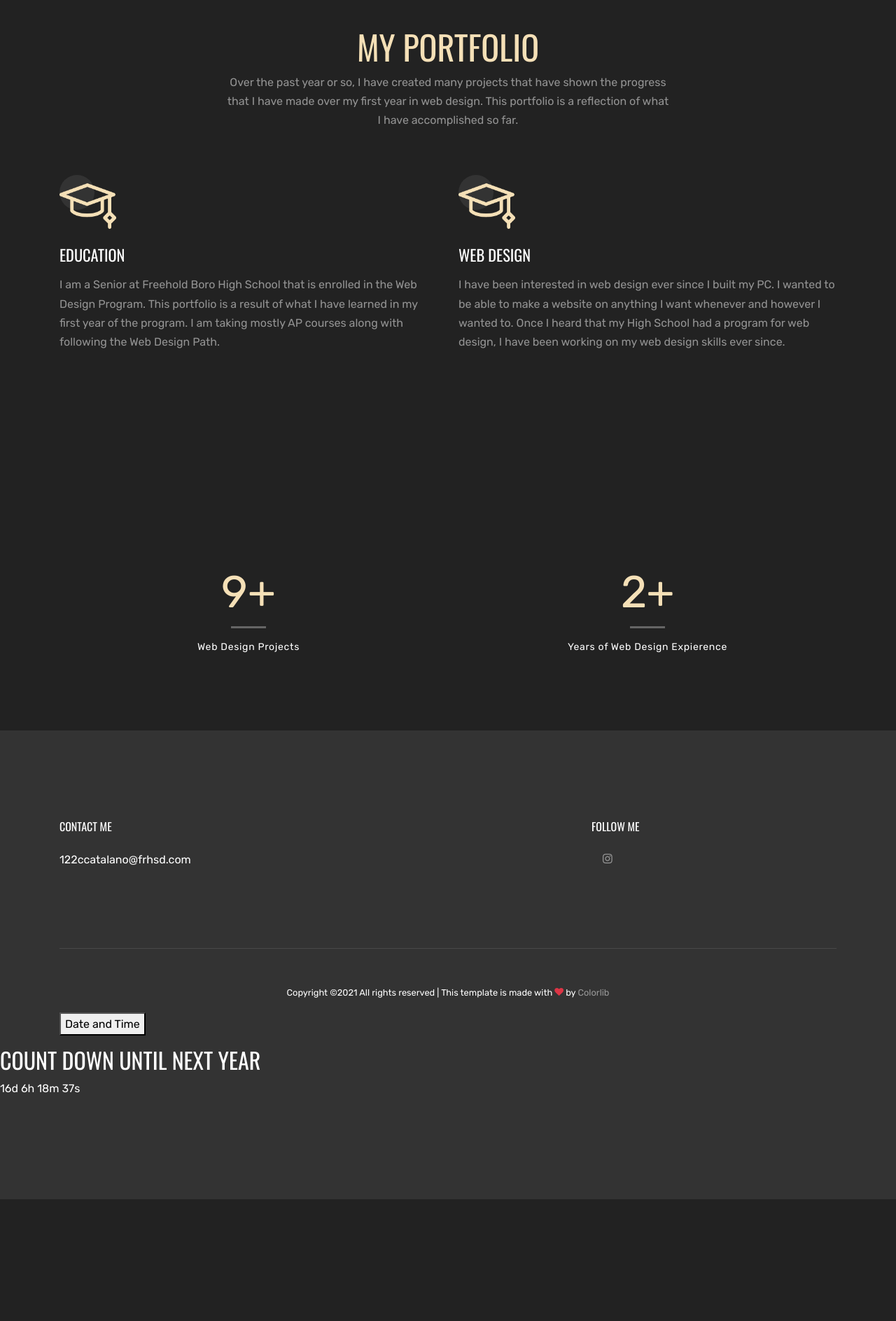
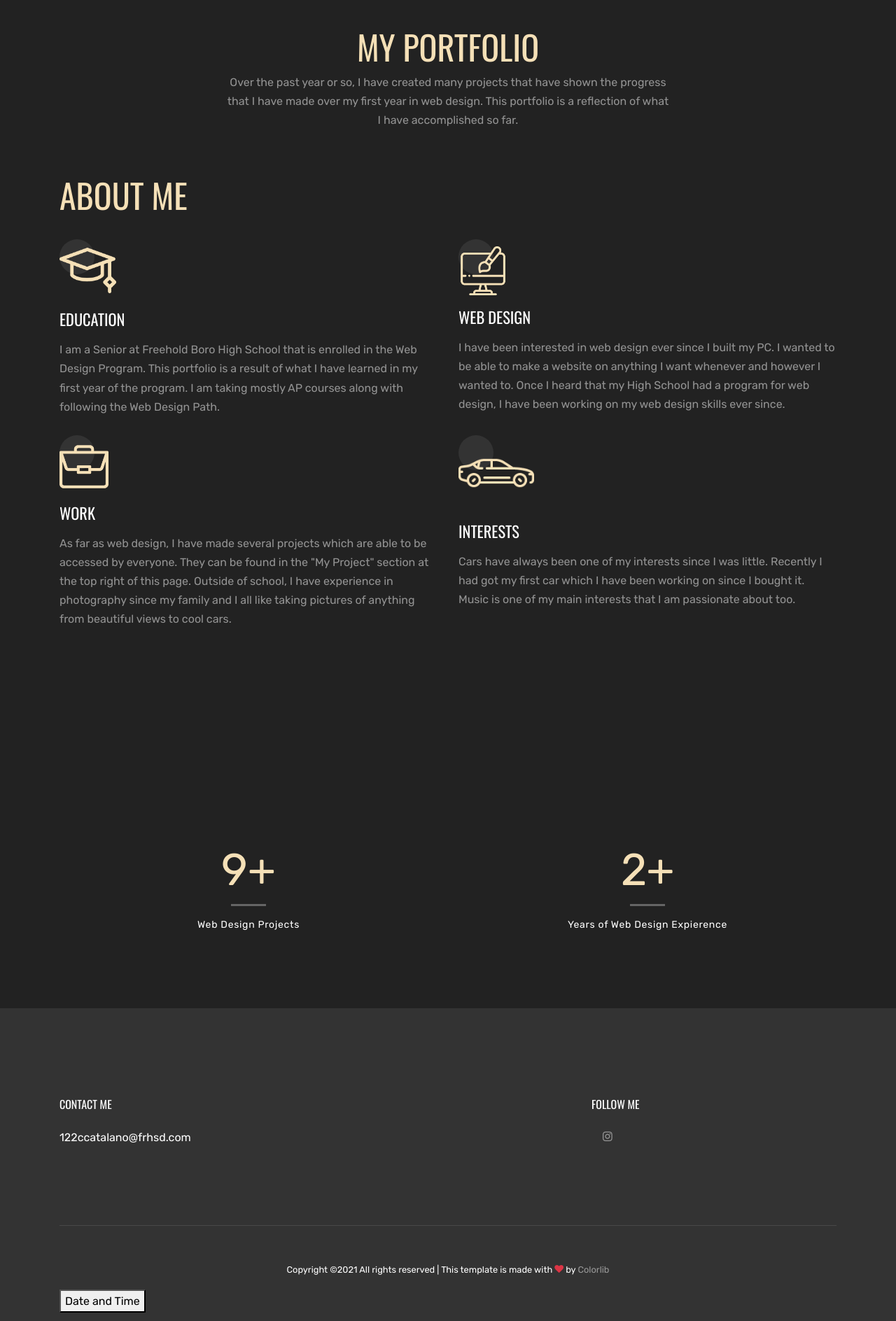
Before and after one commit to 122ccatalano/catalano-p1, a PHP site: page / in a window 1280 px wide. Shown: the part 776-2664 px from the top of the page at 70% size. Before the commit the page ends 2490 px from the top, so only its background shows below. Run offline with PHP 8.4, Linux system fonts and the light colour scheme; some web fonts are replaced.

Commit message:
Day 2 Edits

```diff
--- a/css/style.css
+++ b/css/style.css
@@ -1734,6 +1734,14 @@ h5,
   width: 15%;
   height: 15%;
 }
+.size2 {
+  width: 13%;
+  height: 13%;
+}
+.size3 {
+  width: 20%;
+  height: 20%;
+}
 
 /*PRELOADING------------ */
 #overlayer {
--- a/index.html
+++ b/index.html
@@ -125,6 +125,10 @@
               </div>
             </div>
           </div>
+          <div class="block-heading-1" data-aos="fade-up" data-aos-delay="">
+            <h2>About Me</h2>
+          </div>
+          <br>
           <div class="row">
             <div class="col-md-6 col-lg-6 mb-6" data-aos="fade-up" data-aos-delay="">
               <div class="block__35630">
@@ -138,14 +142,36 @@
             <div class="col-md-6 col-lg-6 mb-6" data-aos="fade-up" data-aos-delay="">
               <div class="block__35630">
                 <div class="icon mb-3">
-                  <span> <img class="size1" src="images/graduation-cap.png"> </span>
+                  <span> <img class="size2" src="images/web-design.png"> </span>
                 </div>
                 <h3 class="mb-3 text-white">Web Design</h3>
                 I have been interested in web design ever since I built my PC. I wanted to be able to make a website on anything I want whenever and however I wanted to. Once I heard that my High School had a program for web design, I have been working on my web design skills ever since.
               </div>
             </div>
           </div>
+          <br>
+          <div class="row">
+            <div class="col-md-6 col-lg-6 mb-6" data-aos="fade-up" data-aos-delay="">
+              <div class="block__35630">
+                <div class="icon mb-3">
+                  <span> <img class="size2" src="images/work.png"> </span>
+                </div>
+                <h3 class="mb-3 text-white">Work</h3>
+                As far as web design, I have made several projects which are able to be accessed by everyone. They can be found in the "My Project" section at the top right of this page. Outside of school, I have experience in photography since my family and I all like taking pictures of anything from beautiful views to cool cars.
               </div>
+            </div>
+            <div class="col-md-6 col-lg-6 mb-6" data-aos="fade-up" data-aos-delay="">
+              <div class="block__35630">
+                <div class="icon mb-3">
+                  <span> <img class="size3" src="images/sedan.png"> </span>
+                </div>
+                <h3 class="mb-3 text-white">Interests</h3>
+                Cars have always been one of my interests since I was little. Recently I had got my first car which I have been working on since I bought it. Music is one of my main interests that I am passionate about too.
+              </div>
+            </div>
+          </div>
+
+        </div>
       </div>
 
 
```
Also changed, not shown: images/sedan.png (added), images/web-design.png (added), images/work.png (added).
